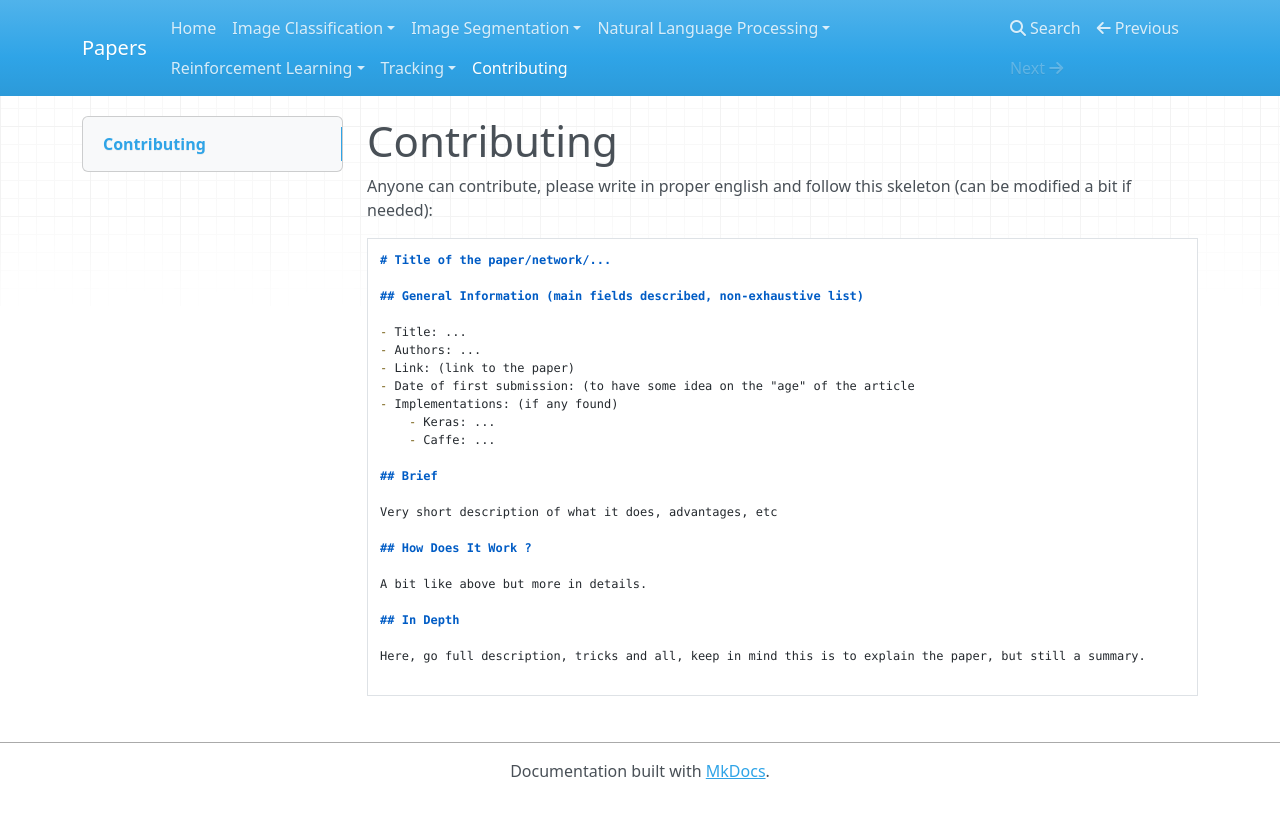
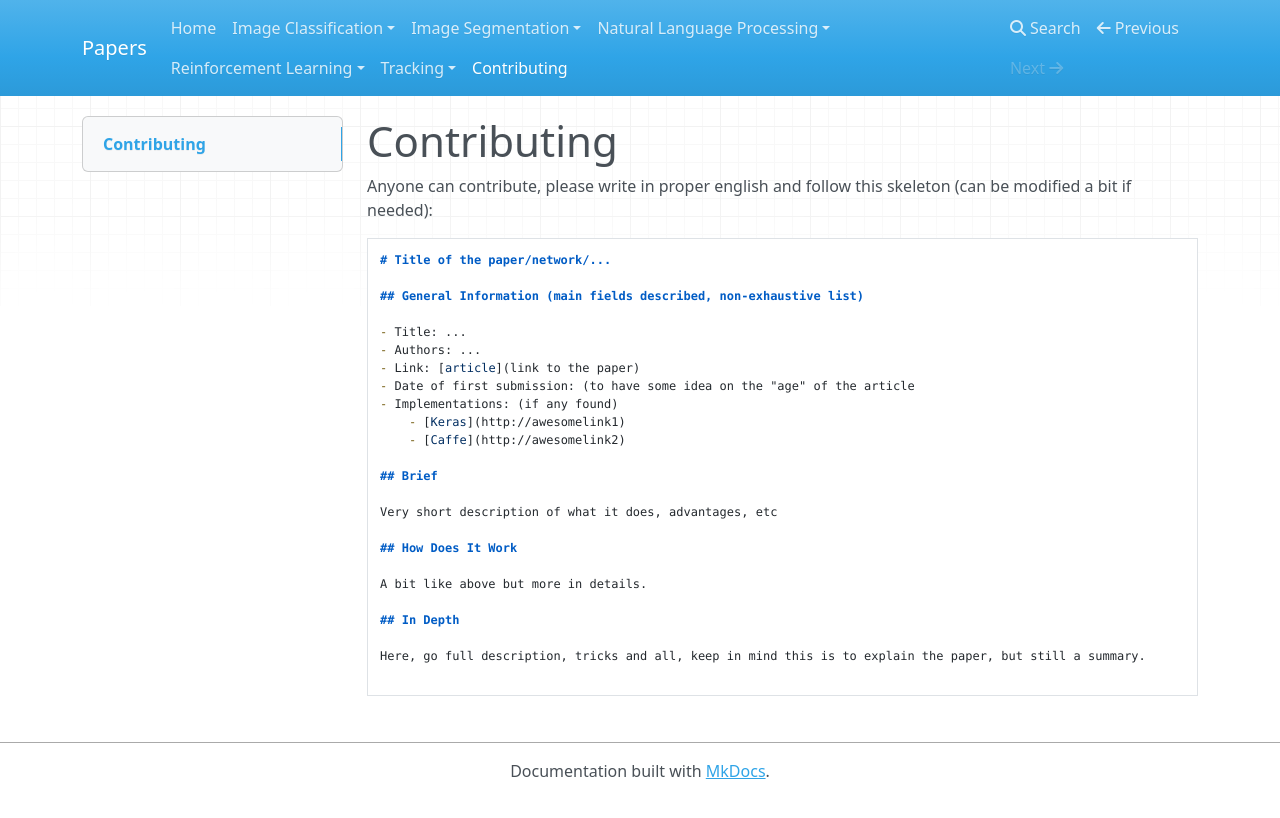
Before and after one commit to D3lt4lph4/papers, an MkDocs documentation site: the page built from docs/contributing.md, in a window 1280 px wide. Shown: the top 818 px of the page. Built offline with MkDocs 1.6.1, drawn with Linux system fonts in a browser that asks for light colours; nearby versions of some CDN libraries; old or Windows-style settings are respelled for this version of MkDocs; some of the changed lines change nothing that is shown.

Commit message:
Modification to fit markdown specification

```diff
--- a/docs/contributing.md
+++ b/docs/contributing.md
@@ -9,17 +9,17 @@ Anyone can contribute, please write in proper english and follow this skeleton (
 
 - Title: ...
 - Authors: ...
-- Link: (link to the paper)
+- Link: [article](link to the paper)
 - Date of first submission: (to have some idea on the "age" of the article
 - Implementations: (if any found)
-    - Keras: ...
-    - Caffe: ...
+    - [Keras](http://awesomelink1)
+    - [Caffe](http://awesomelink2)
 
 ## Brief
 
 Very short description of what it does, advantages, etc
 
-## How Does It Work ?
+## How Does It Work
 
 A bit like above but more in details.
 
```
